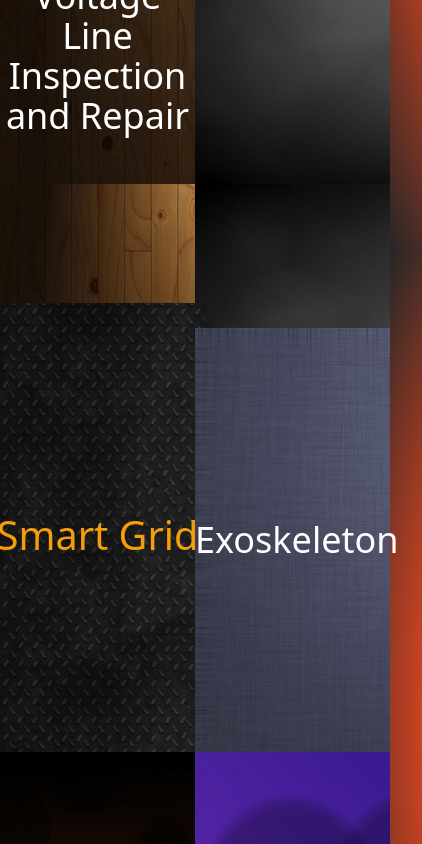
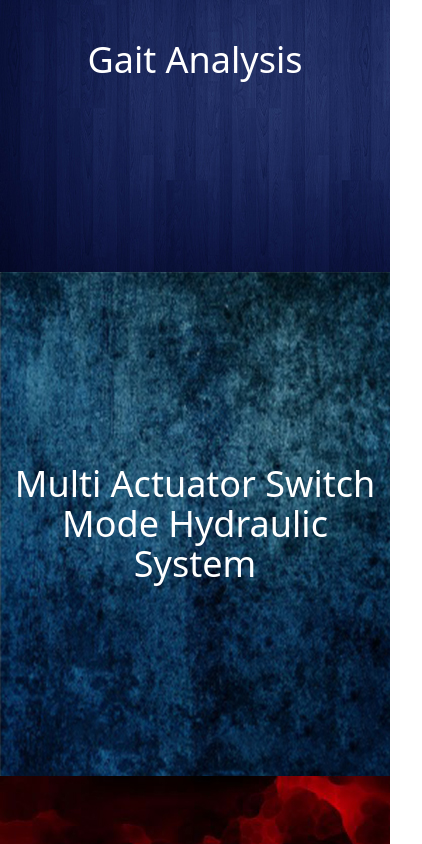
Before and after one commit to zineRobotics/zine-website-2023, a Next.js app: page /projects in a window 390 px wide. Shown: the part 2568-3412 px from the top of the page, 422 px wide, since content can reach past the window. Built offline with nearby package versions, Linux system fonts and the light colour scheme.

Commit message:
made the projects page responsive

```diff
--- a/components/Projects/projects.tsx
+++ b/components/Projects/projects.tsx
@@ -7,7 +7,7 @@
 const Projects = () => {
     return(
       <div className="text-black bg-white w-screen h-screen">
-        <div className="grid grid-cols-2">
+        <div className="grid grid-cols-1 lg:grid-cols-2">
           <div className="group bg-bg-a1 text-white text-center py-48 text-4xl transition duration-500 ease-in-out transform hover:-translate-y-1 hover:scale-110 hover:text-yellow-500">
             <p>BCI (Brain Computing Interface)</p>
             <button id="a1" className="hidden group-hover:inline-block mt-4 bg-transparent text-2xl hover:border-yellow-500 hover:text-white text-white py-2 px-4 border border-white hover:border-transparent rounded">
```
